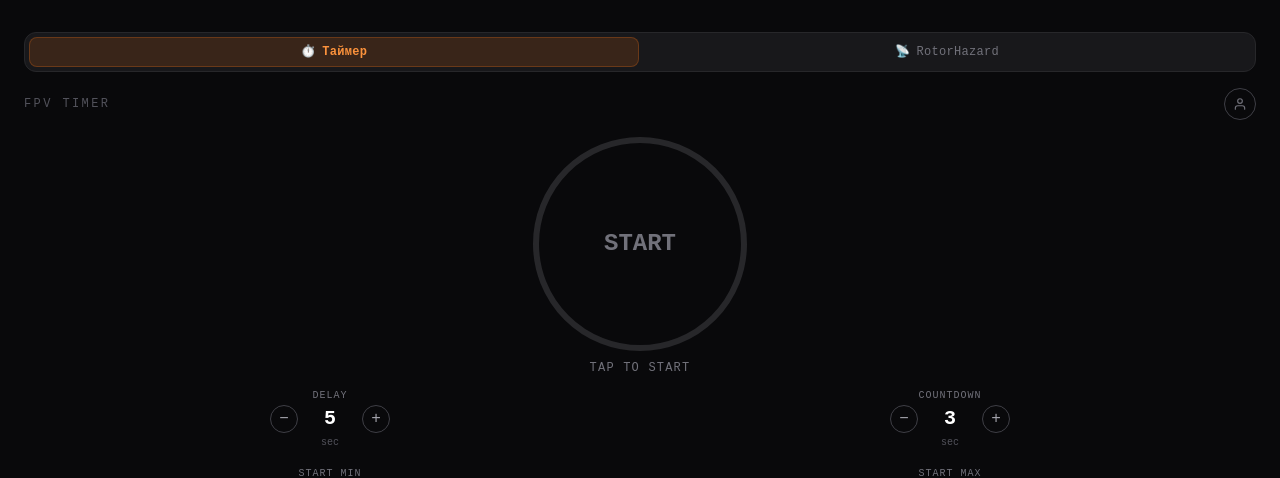
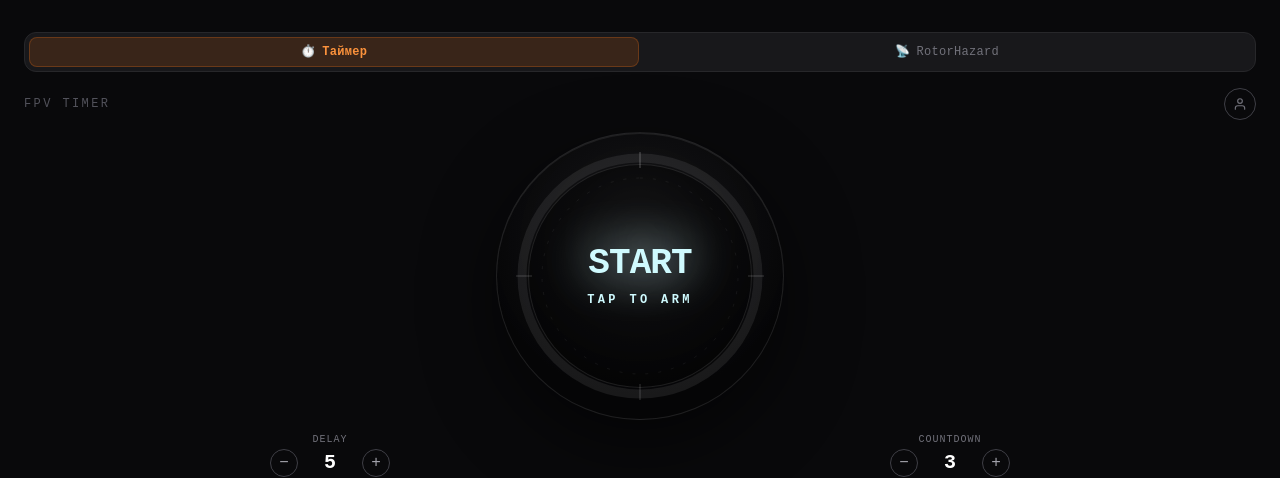
Before and after one commit to izicubed/droneracing, a Next.js app in the folder frontend/: page / in a window 1280 px wide. Shown: the top 478 px of the page. Built offline with nearby package versions, Linux system fonts and the light colour scheme; no server answers.

Commit message:
style: redesign timer control hud

```diff
--- a/frontend/src/components/Timer.tsx
+++ b/frontend/src/components/Timer.tsx
@@ -1,9 +1,10 @@
 "use client";
 
 import clsx from "clsx";
+import type { ReactNode } from "react";
 import type { Phase } from "@/hooks/useTimer";
 
-const R = 104;
+const R = 118;
 const CIRC = 2 * Math.PI * R;
 
 function formatTime(ms: number) {
@@ -13,27 +14,52 @@ function formatTime(ms: number) {
   return `${String(m).padStart(2, "0")}:${String(s).padStart(2, "0")}.${String(cs).padStart(2, "0")}`;
 }
 
-function Ring({ progress, color, children, onClick }: {
-  progress: number; color: string; children: React.ReactNode; onClick: () => void;
+function Ring({ progress, color, glow, children, onClick }: {
+  progress: number;
+  color: string;
+  glow: string;
+  children: ReactNode;
+  onClick: () => void;
 }) {
   const offset = CIRC * (1 - Math.max(0, Math.min(1, progress)));
   return (
     <button
+      type="button"
       onClick={onClick}
-      className="relative w-56 h-56 flex items-center justify-center active:scale-95 transition-transform duration-150"
+      className="group relative flex h-72 w-72 items-center justify-center rounded-full outline-none transition-transform duration-150 active:scale-[0.97]"
+      aria-label="Timer control"
     >
-      <svg className="-rotate-90 absolute inset-0" width="224" height="224" viewBox="0 0 224 224">
-        <circle cx="112" cy="112" r={R} fill="none" stroke="#27272a" strokeWidth="6" />
+      <span className={clsx("absolute inset-3 rounded-full blur-2xl transition-opacity duration-300", glow)} />
+      <span className="absolute inset-0 rounded-full border border-white/10 bg-[radial-gradient(circle_at_50%_38%,rgba(255,255,255,0.11),rgba(255,255,255,0.03)_34%,rgba(0,0,0,0.38)_68%)] shadow-[inset_0_1px_0_rgba(255,255,255,0.08),0_24px_70px_rgba(0,0,0,0.55)]" />
+      <span className="absolute inset-8 rounded-full border border-white/10 bg-black/35" />
+      <span className="absolute left-1/2 top-5 h-4 w-px -translate-x-1/2 bg-white/30" />
+      <span className="absolute bottom-5 left-1/2 h-4 w-px -translate-x-1/2 bg-white/20" />
+      <span className="absolute left-5 top-1/2 h-px w-4 -translate-y-1/2 bg-white/20" />
+      <span className="absolute right-5 top-1/2 h-px w-4 -translate-y-1/2 bg-white/20" />
+
+      <svg className="absolute inset-0 -rotate-90" width="288" height="288" viewBox="0 0 288 288">
+        <defs>
+          <filter id="timerGlow">
+            <feGaussianBlur stdDeviation="3" result="coloredBlur" />
+            <feMerge>
+              <feMergeNode in="coloredBlur" />
+              <feMergeNode in="SourceGraphic" />
+            </feMerge>
+          </filter>
+        </defs>
+        <circle cx="144" cy="144" r={R} fill="none" stroke="rgba(255,255,255,0.08)" strokeWidth="9" />
+        <circle cx="144" cy="144" r="98" fill="none" stroke="rgba(255,255,255,0.06)" strokeWidth="1" strokeDasharray="3 10" />
         <circle
-          cx="112" cy="112" r={R} fill="none"
-          stroke={color} strokeWidth="6"
+          cx="144" cy="144" r={R} fill="none"
+          stroke={color} strokeWidth="9"
           strokeDasharray={CIRC}
           strokeDashoffset={offset}
           strokeLinecap="round"
+          filter="url(#timerGlow)"
           style={{ transition: "stroke 0.3s" }}
         />
       </svg>
-      <div className="relative z-10 flex items-center justify-center">
+      <div className="relative z-10 flex items-center justify-center text-center">
         {children}
       </div>
     </button>
@@ -65,59 +91,69 @@ export default function Timer({
     0;
 
   const ringColor =
-    phase === "RACING" || phase === "GO"        ? "#4ade80" :
-    phase === "STOPPED"                         ? "#71717a" :
+    phase === "RACING" || phase === "GO"        ? "#34d399" :
+    phase === "STOPPED"                         ? "#a1a1aa" :
     phase === "BEEP"                            ? "#facc15" :
-    phase === "DELAY"                           ? "#fb923c" :
-    phase === "READY" || phase === "COUNTDOWN"  ? "#f97316" :
-    "#3f3f46";
+    phase === "DELAY"                           ? "#22d3ee" :
+    phase === "READY" || phase === "COUNTDOWN"  ? "#fb923c" :
+    "#52525b";
+
+  const glow =
+    phase === "RACING" || phase === "GO"        ? "bg-emerald-400/30" :
+    phase === "STOPPED"                         ? "bg-zinc-400/12" :
+    phase === "BEEP"                            ? "bg-yellow-300/30" :
+    phase === "DELAY"                           ? "bg-cyan-300/28" :
+    phase === "READY" || phase === "COUNTDOWN"  ? "bg-orange-400/28" :
+    "bg-cyan-400/12";
 
   const textColor =
-    phase === "RACING" || phase === "GO"        ? "text-green-400" :
-    phase === "STOPPED"                         ? "text-zinc-300" :
-    phase === "BEEP"                            ? "text-yellow-400" :
-    phase === "DELAY"                           ? "text-orange-300" :
-    phase === "READY" || phase === "COUNTDOWN"  ? "text-orange-400" :
-    "text-zinc-500";
+    phase === "RACING" || phase === "GO"        ? "text-emerald-300" :
+    phase === "STOPPED"                         ? "text-zinc-200" :
+    phase === "BEEP"                            ? "text-yellow-300" :
+    phase === "DELAY"                           ? "text-cyan-200" :
+    phase === "READY" || phase === "COUNTDOWN"  ? "text-orange-300" :
+    "text-cyan-100";
 
   const displayValue =
-    phase === "READY"     ? "•" :
+    phase === "READY"     ? "ARM" :
     phase === "COUNTDOWN" ? countdown :
     phase === "BEEP"      ? beep.total - beep.n + 1 :
     phase === "DELAY"     ? `${(delayTotal / 1000).toFixed(1)}` :
-    phase === "GO"        ? "GO!" :
+    phase === "GO"        ? "GO" :
     phase === "RACING"    ? formatTime(elapsed) :
     phase === "STOPPED"   ? formatTime(elapsed) :
     "START";
 
   const textSize =
-    phase === "RACING" || phase === "STOPPED" ? "text-3xl" :
-    phase === "COUNTDOWN" || phase === "BEEP"  ? "text-6xl" :
-    phase === "GO"                             ? "text-5xl" :
-    phase === "DELAY"                          ? "text-4xl" :
+    phase === "RACING" || phase === "STOPPED" ? "text-4xl" :
+    phase === "COUNTDOWN" || phase === "BEEP"  ? "text-7xl" :
+    phase === "GO"                             ? "text-6xl" :
+    phase === "DELAY"                          ? "text-5xl" :
     phase === "READY"                          ? "text-5xl" :
-    "text-2xl";
+    "text-4xl";
 
   const phaseLabel =
-    phase === "IDLE"      ? "tap to start" :
-    phase === "READY"     ? "get ready" :
+    phase === "IDLE"      ? "tap to arm" :
+    phase === "READY"     ? "systems ready" :
     phase === "COUNTDOWN" ? "countdown" :
-    phase === "BEEP"      ? "beep" :
-    phase === "DELAY"     ? "standby..." :
-    phase === "GO"        ? "race start!" :
+    phase === "BEEP"      ? "launch tones" :
+    phase === "DELAY"     ? "random gate" :
+    phase === "GO"        ? "race start" :
     phase === "RACING"    ? "tap to stop" :
-    "tap to restart";
+    "session stopped";
 
   return (
-    <>
-      <Ring progress={progress} color={ringColor} onClick={onTap}>
-        <span className={clsx("font-black tabular-nums", textColor, textSize)}>
-          {displayValue}
-        </span>
+    <div className="flex flex-col items-center">
+      <Ring progress={progress} color={ringColor} glow={glow} onClick={onTap}>
+        <div>
+          <span className={clsx("block font-black tabular-nums tracking-tight drop-shadow-[0_0_24px_currentColor]", textColor, textSize)}>
+            {displayValue}
+          </span>
+          <span className={clsx("mt-2 block text-xs font-bold uppercase tracking-[0.28em]", textColor)}>
+            {phaseLabel}
+          </span>
+        </div>
       </Ring>
-      <p className={clsx("text-xs uppercase tracking-widest -mt-2", textColor)}>
-        {phaseLabel}
-      </p>
-    </>
+    </div>
   );
 }
```
